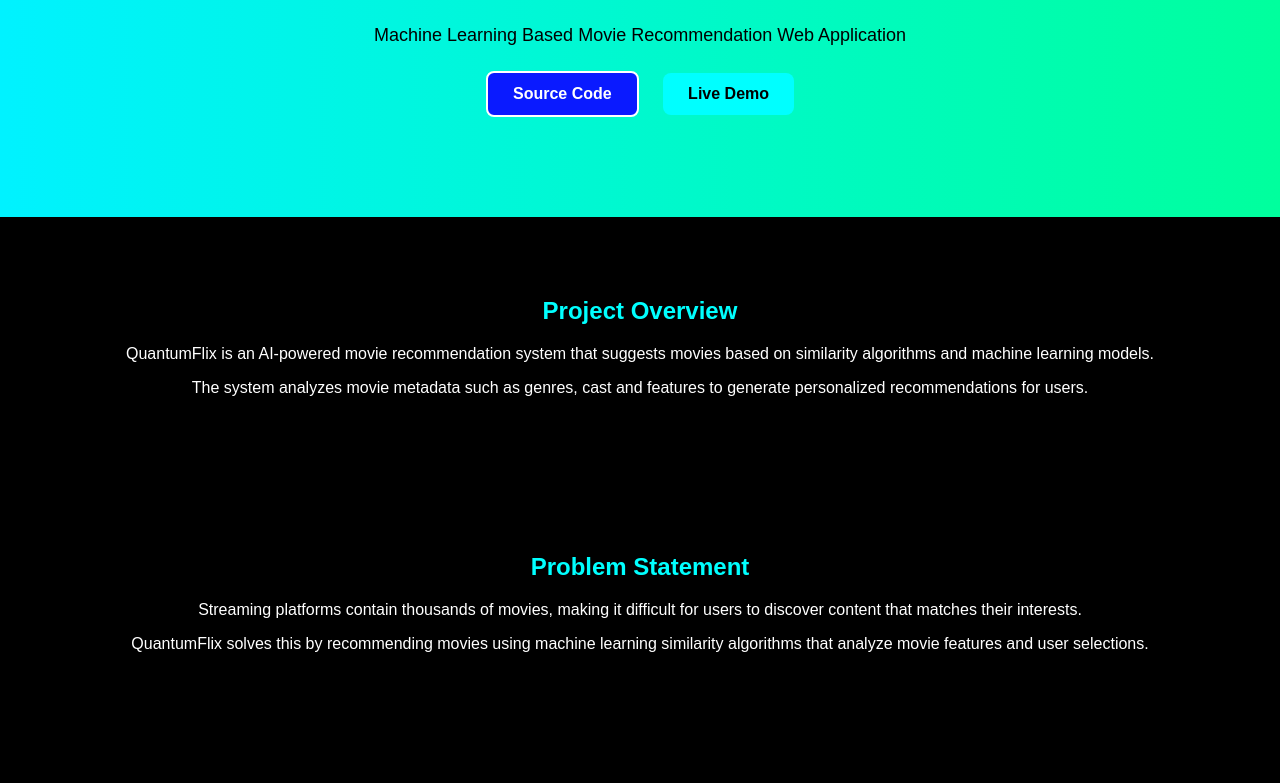
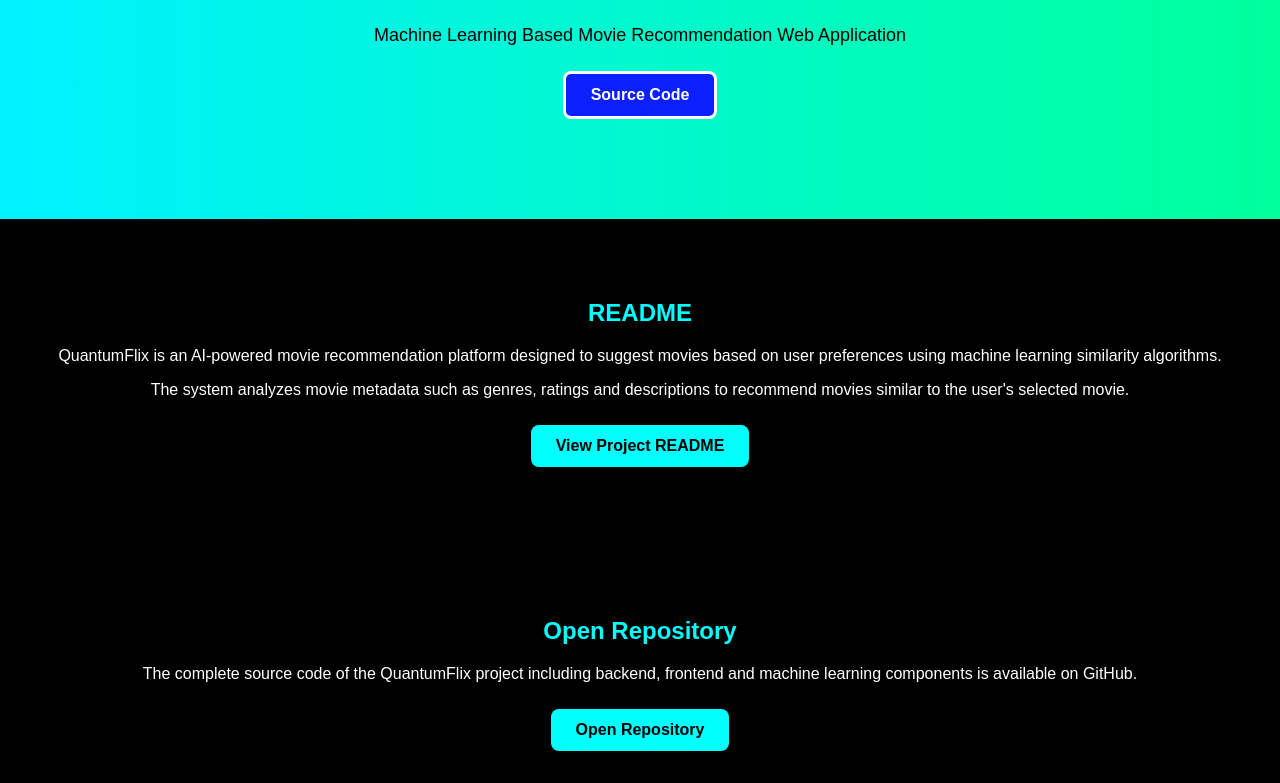
Before and after one commit to harshitha-urss/quantumflix, a website: page index.html in a window 1280 px wide. Shown: the part 169-952 px from the top of the page. Drawn offline with Linux system fonts and the light colour scheme.

Commit message:
Refactor QuantumFlix index.html structure and content
Updated content and structure of the QuantumFlix webpage, including new sections for README, Open Repository, and Live Website. Adjusted button styles and improved text clarity.

```diff
--- a/index.html
+++ b/index.html
@@ -1,5 +1,6 @@
 <!DOCTYPE html>
 <html lang="en">
+
 <head>
 <meta charset="UTF-8">
 <title>QuantumFlix – AI Movie Recommendation System</title>
@@ -10,87 +11,136 @@
 
 <!-- HERO -->
 <div class="hero">
+
 <h1>QuantumFlix – AI Movie Recommendation System</h1>
 
 <p>Machine Learning Based Movie Recommendation Web Application</p>
 
 <a href="https://github.com/harshitha-urss/quantumflix"
-class="btn source-btn">
+class="btn"
+style="
+background-color:#0b1fff;
+color:white;
+border:3px solid white;
+font-size:16px;
+">
 Source Code
-</a>
-
-<a href="https://quantumflix.onrender.com/"
-class="btn">
-Live Demo
 </a>
 
 </div>
 
 
+
 <!-- README -->
 <section>
 
-<h2>Project Overview</h2>
+<h2>README</h2>
 
 <p>
-QuantumFlix is an AI-powered movie recommendation system that suggests
-movies based on similarity algorithms and machine learning models.
+QuantumFlix is an AI-powered movie recommendation platform designed to
+suggest movies based on user preferences using machine learning
+similarity algorithms.
 </p>
 
 <p>
-The system analyzes movie metadata such as genres, cast and features
-to generate personalized recommendations for users.
+The system analyzes movie metadata such as genres, ratings and
+descriptions to recommend movies similar to the user's selected movie.
 </p>
+
+<a class="btn"
+href="https://github.com/harshitha-urss/quantumflix"
+target="_blank">
+
+View Project README
+
+</a>
 
 </section>
 
 
-<!-- PROBLEM -->
+
+<!-- SOURCE CODE -->
+<section>
+
+<h2>Open Repository</h2>
+
+<p>
+The complete source code of the QuantumFlix project including backend,
+frontend and machine learning components is available on GitHub.
+</p>
+
+<a class="btn"
+href="https://github.com/harshitha-urss/quantumflix">
+
+Open Repository
+
+</a>
+
+</section>
+
+
+
+<!-- PROBLEM STATEMENT -->
 <section>
 
 <h2>Problem Statement</h2>
 
 <p>
 Streaming platforms contain thousands of movies, making it difficult
-for users to discover content that matches their interests.
+for users to discover movies matching their interests.
 </p>
 
 <p>
-QuantumFlix solves this by recommending movies using machine learning
-similarity algorithms that analyze movie features and user selections.
+QuantumFlix solves this problem by recommending movies using machine
+learning similarity algorithms that analyze movie features and user
+selections.
 </p>
 
 </section>
 
 
-<!-- WEB INTERFACE -->
+
+<!-- LIVE WEBSITE -->
 <section>
 
-<h2>Web Interface</h2>
+<h2>Live Website</h2>
 
-<img src="assets/interface.jpeg" class="image-box">
+<a class="btn"
+href="https://quantumflix.onrender.com/"
+target="_blank">
+
+Open Live Application
+
+</a>
 
 </section>
 
 
-<!-- LOGIN PAGE -->
+
+<!-- PHOTOS -->
 <section>
 
-<h2>Login Page</h2>
+<h2>Application Screenshots</h2>
+
+<img src="assets/interface.jpeg" class="image-box">
 
 <img src="assets/login_page.jpeg" class="image-box">
+
+<img src="assets/registration_page.jpeg" class="image-box">
 
 </section>
 
 
-<!-- REGISTRATION PAGE -->
+
+<!-- SYSTEM ARCHITECTURE -->
 <section>
 
-<h2>Registration Page</h2>
+<h2>System Architecture</h2>
 
-<img src="assets/registration_page.jpeg" class="image-box">
+<img src="architecture.png" class="image-box architecture-img">
 
 </section>
+
 
 
 <!-- WORKING PROCESS -->
@@ -104,15 +154,18 @@ similarity algorithms that analyze movie features and user selections.
 
 <li>User selects a movie</li>
 
-<li>Movie features are analyzed</li>
+<li>Movie features are processed</li>
 
 <li>Cosine similarity algorithm compares movies</li>
 
-<li>Top similar movies are recommended</li>
+<li>Top similar movies are retrieved</li>
+
+<li>Recommended movies are displayed</li>
 
 </ul>
 
 </section>
+
 
 
 <!-- TECHNOLOGIES -->
@@ -122,27 +175,29 @@ similarity algorithms that analyze movie features and user selections.
 
 <div class="tech">
 
-Node.js | Express | MongoDB | Machine Learning | HTML | CSS | JavaScript
+Node.js | Express | MongoDB | Machine Learning |
+HTML | CSS | JavaScript
 
 </div>
 
 </section>
 
 
+
 <!-- RESULTS -->
 <section>
 
-<h2>Live Application</h2>
+<h2>Results</h2>
 
 <a class="btn"
-href="https://quantumflix.onrender.com/"
-target="_blank">
+href="https://quantumflix.onrender.com/">
 
-Open QuantumFlix
+Open QuantumFlix Website
 
 </a>
 
 </section>
+
 
 
 <!-- FOOTER -->
```
